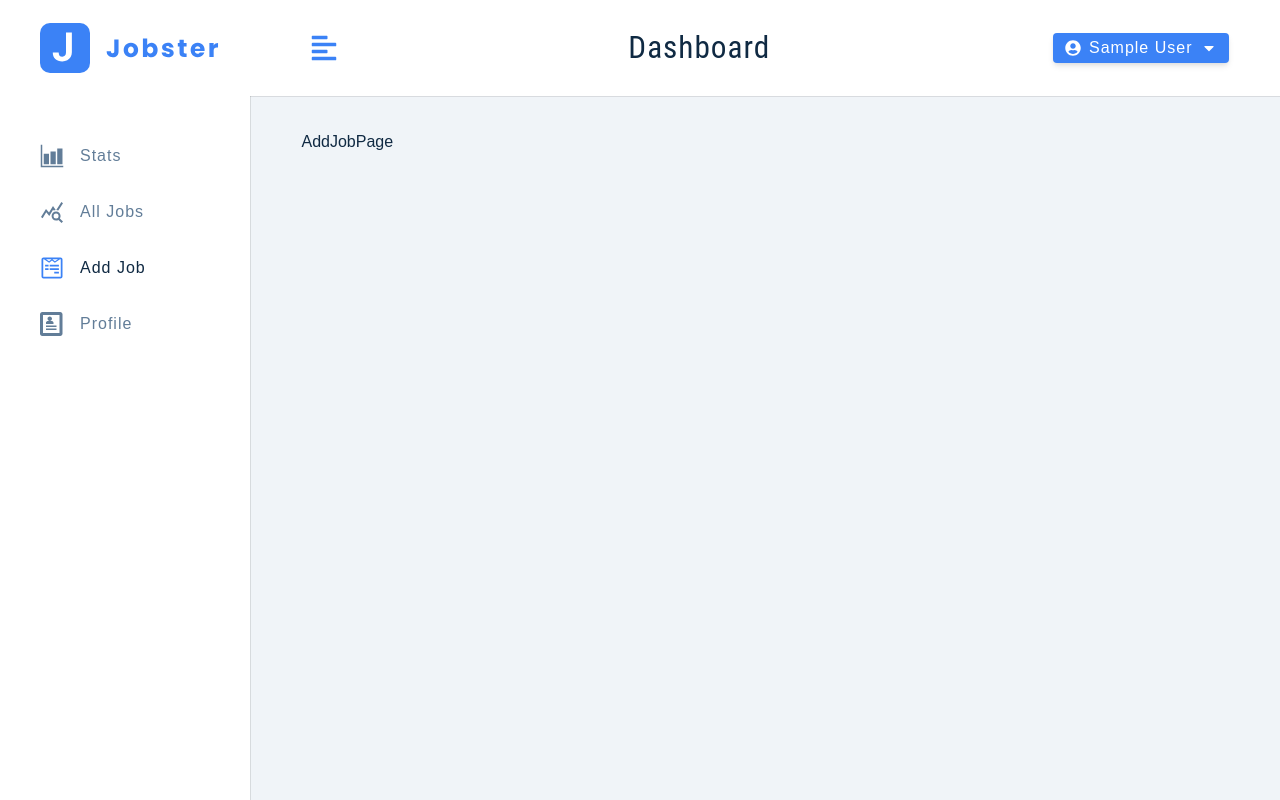
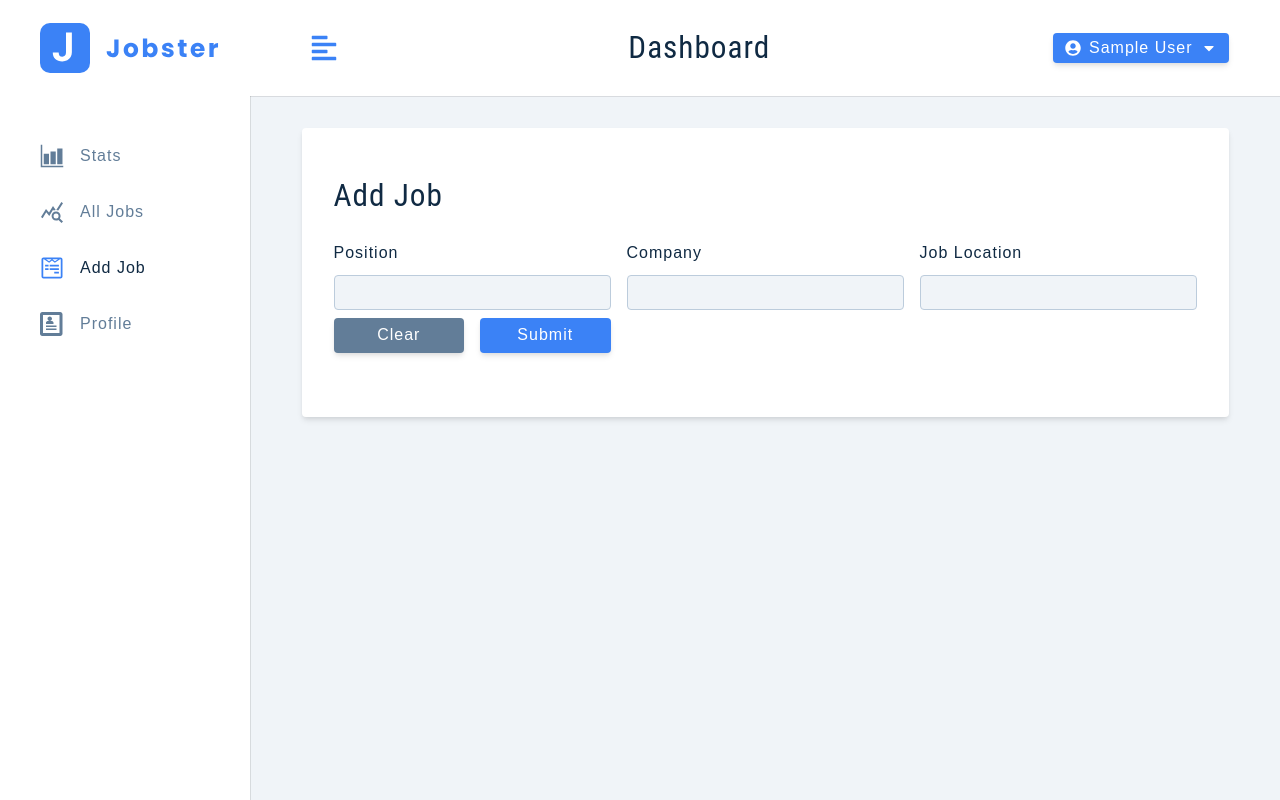
Before and after one commit to mfrancislie/Jobster-project, a React (Create React App) app: page /add-Job in a window 1280 px wide. Built offline with nearby package versions, Linux system fonts and the light colour scheme; sample sign-in values are in the browser's storage.

Commit message:
AddJobPage structure

```diff
--- a/src/pages/dashboard/AddJobPage.js
+++ b/src/pages/dashboard/AddJobPage.js
@@ -1,7 +1,91 @@
 import React from 'react';
+import { FormRow } from '../../components';
+import Wrapper from '../../assets/wrappers/DashboardFormPage';
+import { useSelector, useDispatch } from 'react-redux';
+import { toast } from 'react-toastify';
 
 const AddJobPage = () => {
-  return <div>AddJobPage</div>;
+  const {
+    isLoading,
+    position,
+    company,
+    jobLocation,
+    jobType,
+    jobTypeOptions,
+    status,
+    statusOptions,
+    isEditing,
+    editJobId,
+  } = useSelector((store) => store.job);
+  const dispatch = useDispatch();
+
+  const handleSubmit = (e) => {
+    e.preventDefault();
+
+    if (!position || !company || !jobLocation) {
+      toast.error('Please Fill Out All Fields');
+      return;
+    }
+  };
+  const handleJobInput = (e) => {
+    const name = e.target.name;
+    const value = e.target.value;
+  };
+
+  return (
+    <Wrapper>
+      <form className="form">
+        <h3>{isEditing ? 'edit job' : 'add job'}</h3>
+
+        <div className="form-center">
+          {/* position */}
+          <FormRow
+            type="text"
+            name="position"
+            value={position}
+            handleChange={handleJobInput}
+          />
+          {/* company */}
+          <FormRow
+            type="text"
+            name="company"
+            value={company}
+            handleChange={handleJobInput}
+          />
+          {/* location */}
+          <FormRow
+            type="text"
+            labelText="job location"
+            name="jobLocation"
+            value={jobLocation}
+            handleChange={handleJobInput}
+          />
+          {/* job status */}
+
+          {/* job type */}
+
+          {/* btn container */}
+          <div className="btn-container">
+            <button
+              type="button"
+              className="btn btn-block clear-btn"
+              onClick={() => console.log('clear values')}
+            >
+              clear
+            </button>
+            <button
+              type="submit"
+              className="btn btn-block submit-btn"
+              onClick={handleSubmit}
+              disabled={isLoading}
+            >
+              submit
+            </button>
+          </div>
+        </div>
+      </form>
+    </Wrapper>
+  );
 };
 
 export default AddJobPage;
```
Also changed, not shown: 1 other file (tests, documents, lock files or other folders).
